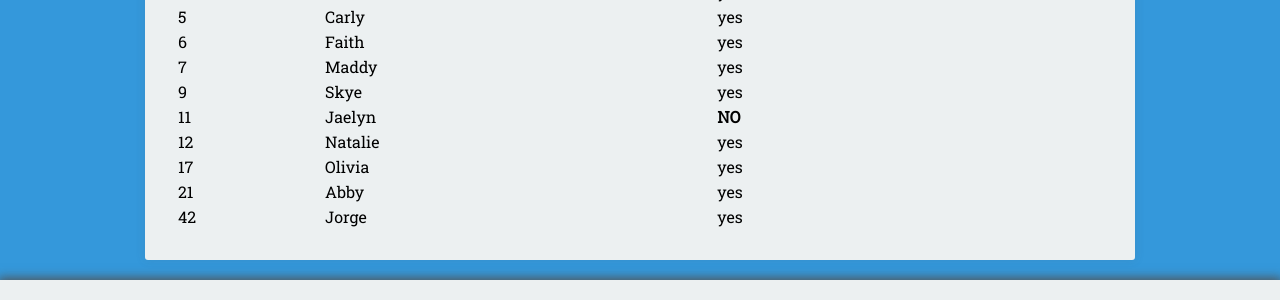
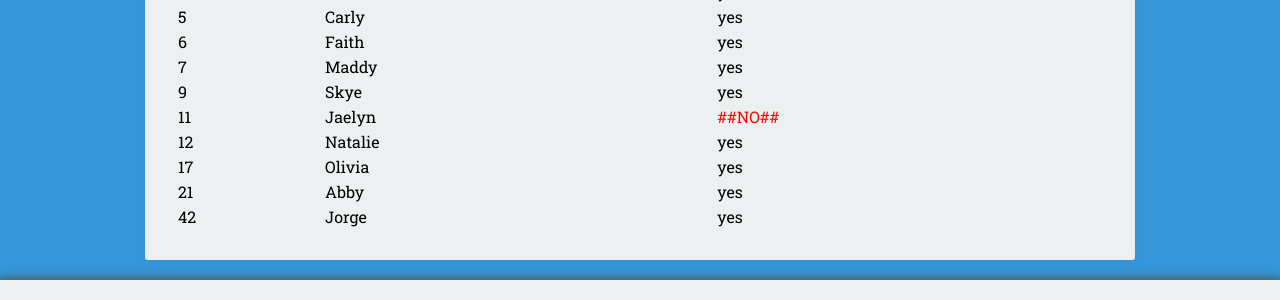
Before and after one commit to seanmerrow/ecf, a Jekyll site: the page built from _posts/2017-10-14-Oct-14-15.md, in a window 1280 px wide. Shown: the part 1131-1431 px from the top of the page. Built offline with Jekyll 4.4.1, drawn with Linux system fonts in a browser that asks for light colours; nearby versions of some CDN libraries.

Commit message:
Update 2017-10-14-Oct-14-15.md

```diff
--- a/_posts/2017-10-14-Oct-14-15.md
+++ b/_posts/2017-10-14-Oct-14-15.md
@@ -55,7 +55,7 @@ category:
 |6   |Faith     |yes|
 |7   |Maddy     |yes|
 |9   |Skye      |yes|
-|11  |Jaelyn    |**NO**|
+|11  |Jaelyn    |<span style="color:red">##NO##</span>|
 |12  |Natalie   |yes|
 |17  |Olivia    |yes|
 |21  |Abby      |yes|
```
